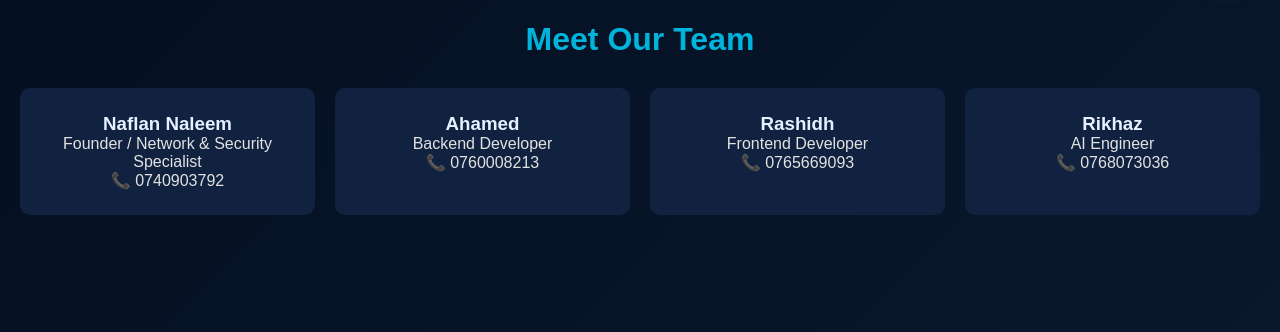
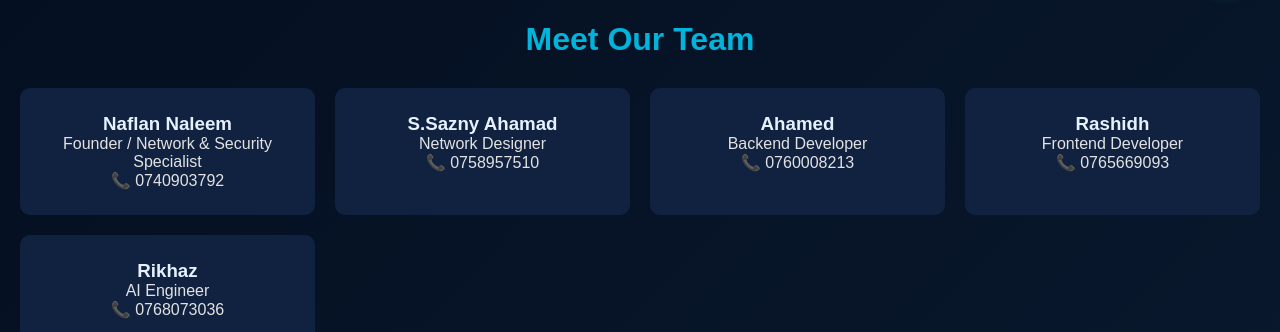
Before and after one commit to Naflan2000/My-website-, a plain HTML site: page index.html in a window 1280 px wide. Shown: the part 785-1117 px from the top of the page. Drawn offline with Linux system fonts and the light colour scheme.

Commit message:
Update index.html

```diff
--- a/index.html
+++ b/index.html
@@ -32,6 +32,11 @@
         <h3>Naflan Naleem</h3>
         <p>Founder / Network & Security Specialist</p>
         <p>📞 0740903792</p>
+      </div>
+      <div class="member">
+        <h3>S.Sazny Ahamad</h3>
+        <p>Network Designer</p>
+        <p>📞 0758957510 </p>
       </div>
       <div class="member">
         <h3>Ahamed</h3>
```
